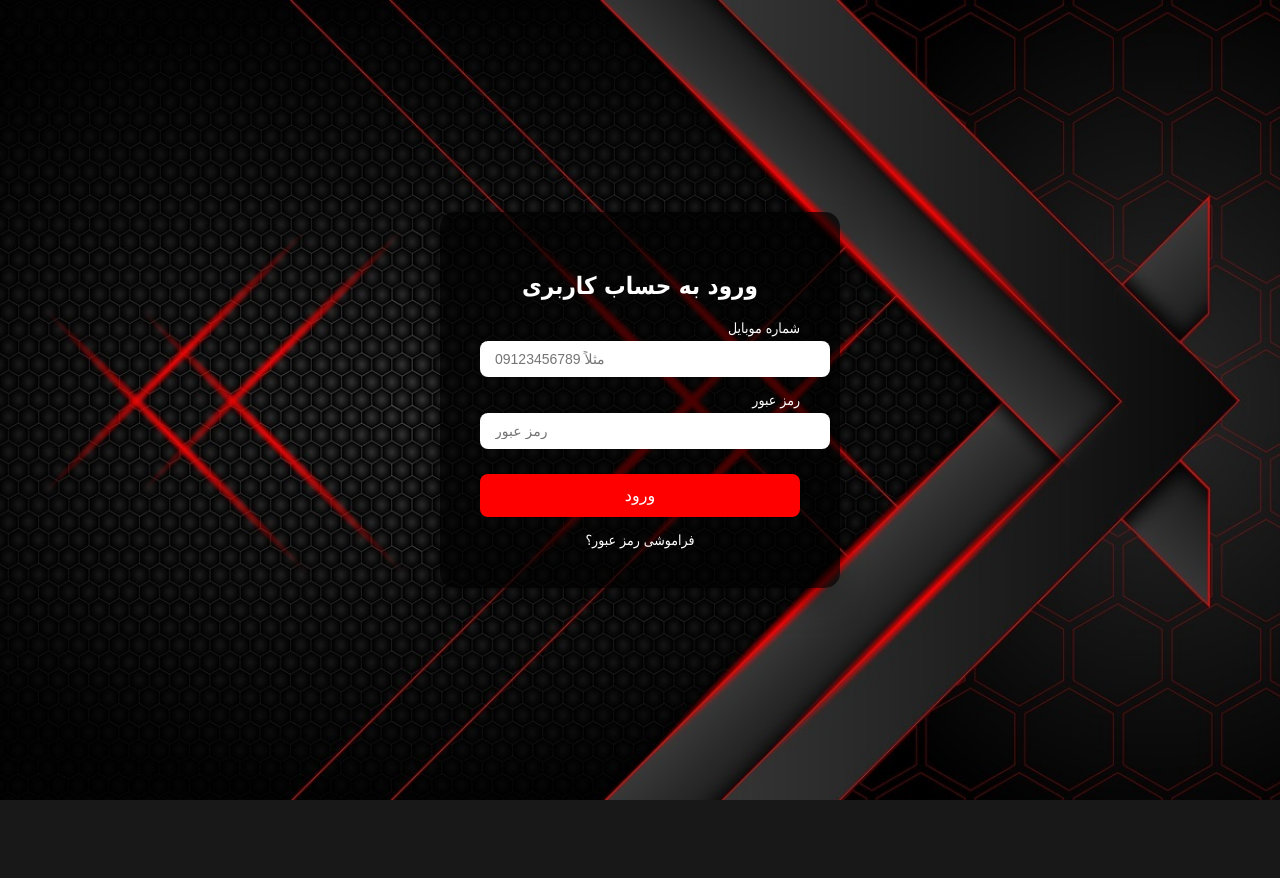
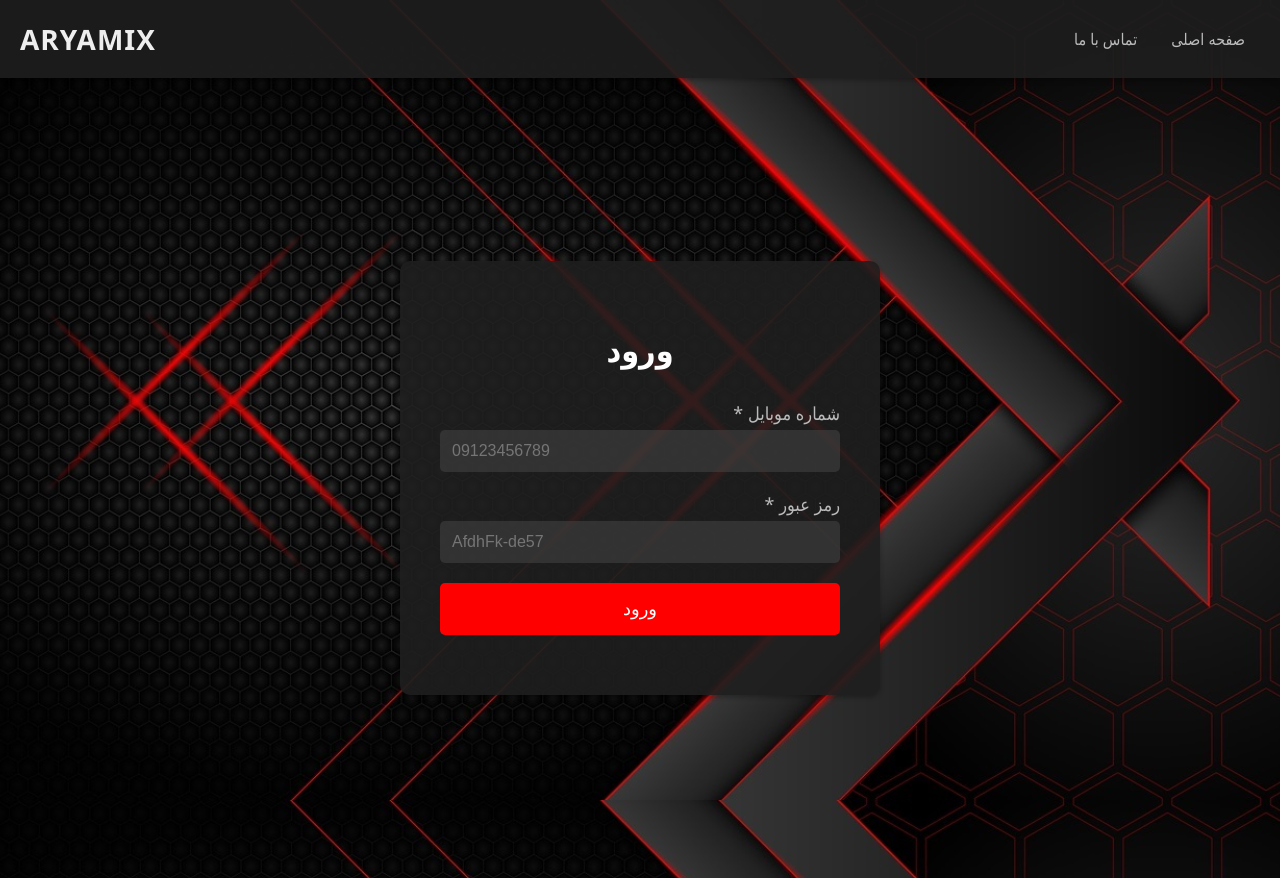
Before and after one commit to Aryamixweb/Aryamixweb, a plain HTML site: page login.html in a window 1280 px wide. Before the commit the page ends 800 px from the top, so only its background shows below. Drawn offline with Linux system fonts and the light colour scheme.

Commit message:
Update login.html
update

```diff
--- a/login.html
+++ b/login.html
@@ -1,46 +1,45 @@
 <!DOCTYPE html>
 <html lang="fa">
 <head>
-<meta charset="UTF-8" />
-<meta name="viewport" content="width=device-width, initial-scale=1.0"/>
-<title>صفحه ورود</title>
-<link rel="stylesheet" href="style.css" />
-<link rel="stylesheet" href="login.css" />
-
+    <meta charset="UTF-8">
+    <meta name="viewport" content="width=device-width, initial-scale=1.0">
+    <title>ثبت‌نام و ورود - ARYAMIX</title>
+    <link rel="stylesheet" href="style.css">
+    <link rel="stylesheet" href="register.css">
 </head>
 <body>
+
+    <header>
+        <div class="logo">ARYAMIX</div>
+        <nav>
+        <div class="safheasli">
+            <a href="index.html">صفحه اصلی</a>
+            <a href="phone.html">تماس با ما</a>
+        </nav>
+
+    </header>
 
 
 
 
 
-
-<div class="container">
-  <div class="login-box">
-    <h2>ورود به حساب کاربری</h2>
-    <form class="login-form">
-      <div class="input-group">
-        <label for="phone">شماره موبایل</label>
-        <input type="text" id="phone" placeholder="مثلاً 09123456789" required />
+    <div class="register-container">
+        <div class="register-form">
+            <h2>ورود</h2>
+            <div class="form-group">
+                <label for="mobile"> * شماره موبایل</label>
+                <input type="tel" id="mobile" name="mobile" placeholder="09123456789" required>
             </div>
-      <div class="input-group">
-        <label for="password">رمز عبور</label>
-        <input type="password" id="password" placeholder="رمز عبور" required />
+            <div class="form-group">
+                <label for="password"> * رمز عبور</label>
+                <input type="password" id="password" name="password" placeholder="AfdhFk-de57" required>
             </div>
-      <button type="submit">ورود</button>
-    </form>
+            <button type="submit"> ورود</button>
             <div class="form-footer">
-      <a href="#">فراموشی رمز عبور؟</a>
             </div>
         </div>
     </div>
 
     <script src="script.js"></script>
 </body>
-
-
-
-
-
-
 </html>
```
Lines whose indentation alone changed are shown as unchanged.
